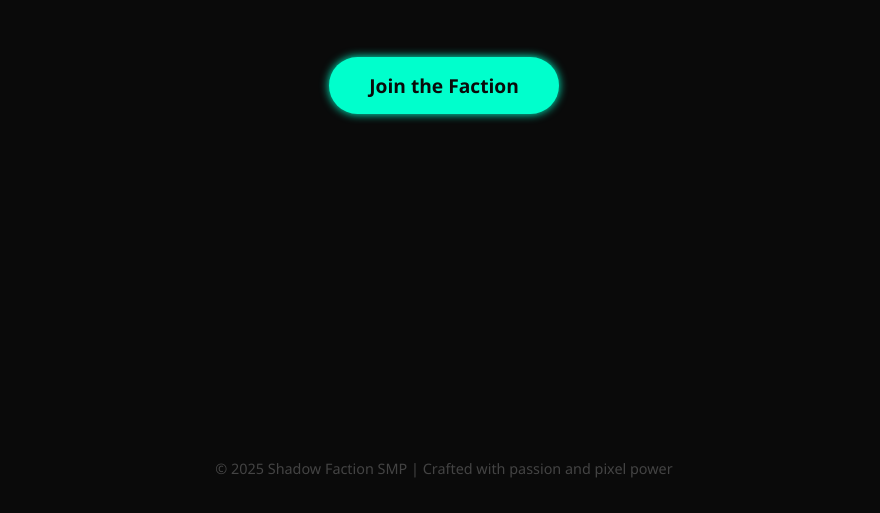
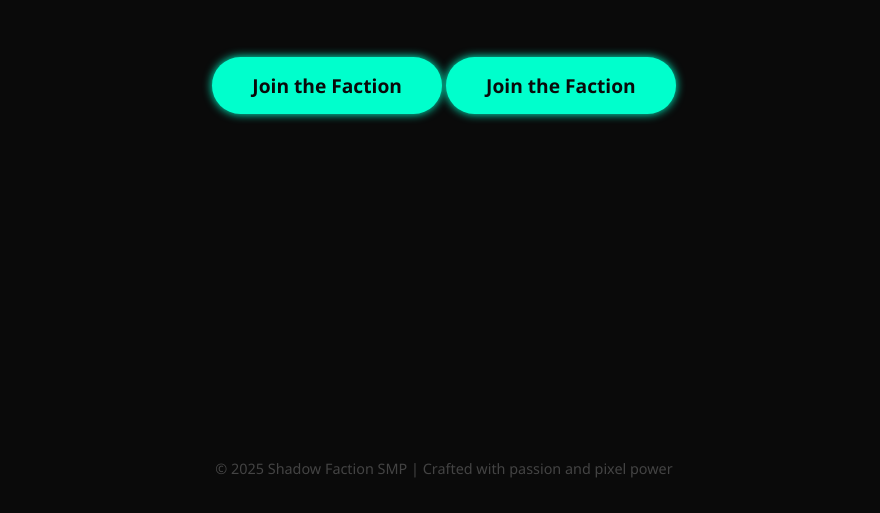
Before and after one commit to CosmicOverloard/ShadowFaction-SMP, a plain HTML site: page index.html in a window 1280 px wide. Shown: the part 287-800 px from the top of the page, without its empty margins (196-1076 px from the left). Drawn offline with Linux system fonts and the light colour scheme.

Commit message:
Update index.html

```diff
--- a/index.html
+++ b/index.html
@@ -127,6 +127,7 @@
     <p>Welcome to <strong>Shadow Faction SMP</strong> — a community where strategy, alliance, and adventure meet. Join us to explore vast worlds, build epic bases, and engage in thrilling faction battles.</p>
 
     <a href="#join" class="btn">Join the Faction</a>
+    <a href="https://yourserverwebsite.com/join" class="btn" target="_blank" rel="noopener noreferrer">Join the Faction</a>
   </main>
 
   <footer>
```
